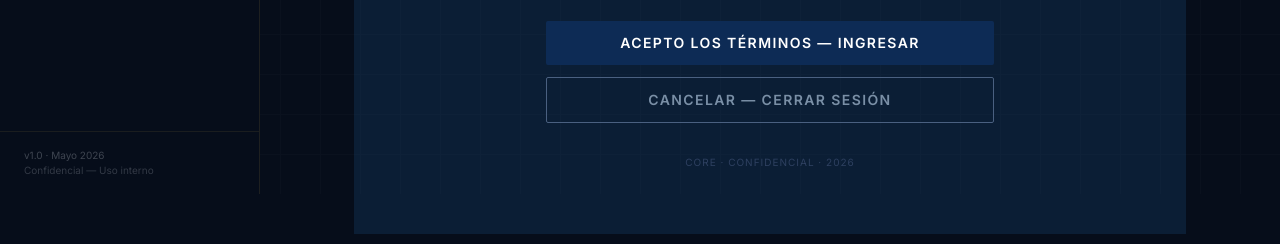
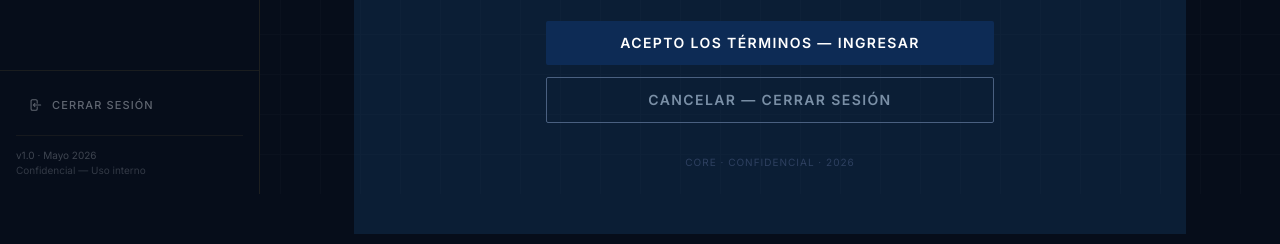
Before and after one commit to CharlieUY711/Core_Biblioteca, a Next.js app: page /aviso in a window 1280 px wide. Shown: the part 606-850 px from the top of the page. Built offline with nearby package versions, Linux system fonts and the light colour scheme.

Commit message:
feat: cerrar sesion en sidebar

```diff
--- a/app/components/Sidebar.tsx
+++ b/app/components/Sidebar.tsx
@@ -1,7 +1,7 @@
 'use client'
-
 import Link from 'next/link'
-import { usePathname } from 'next/navigation'
+import { usePathname, useRouter } from 'next/navigation'
+import { createClient } from '@/lib/supabaseClient'
 
 const navItems = [
   {
@@ -24,6 +24,13 @@ const navItems = [
 
 export default function Sidebar() {
   const pathname = usePathname()
+  const router = useRouter()
+
+  async function handleSignOut() {
+    const supabase = createClient()
+    await supabase.auth.signOut()
+    router.push('/login')
+  }
 
   return (
     <aside
@@ -66,9 +73,7 @@ export default function Sidebar() {
                     <Link
                       href={item.href}
                       className={`flex items-center gap-3 px-3 py-2 rounded-lg text-sm transition-all duration-150 ${
-                        isActive
-                          ? 'text-white'
-                          : 'hover:text-white'
+                        isActive ? 'text-white' : 'hover:text-white'
                       }`}
                       style={{
                         background: isActive ? 'rgba(201,168,76,0.1)' : 'transparent',
@@ -90,7 +95,35 @@ export default function Sidebar() {
       </nav>
 
       {/* Footer */}
-      <div className="px-6 py-4 border-t" style={{ borderColor: 'rgba(201,168,76,0.1)' }}>
+      <div className="px-4 py-4 border-t" style={{ borderColor: 'rgba(201,168,76,0.1)' }}>
+        {/* Sign out button */}
+        <button
+          onClick={handleSignOut}
+          className="w-full flex items-center gap-2.5 px-3 py-2 rounded-lg text-sm transition-all duration-150 mb-3"
+          style={{ color: 'rgba(232,237,245,0.4)', background: 'transparent' }}
+          onMouseEnter={e => {
+            (e.currentTarget as HTMLButtonElement).style.color = '#C0392B'
+            ;(e.currentTarget as HTMLButtonElement).style.background = 'rgba(192,57,43,0.08)'
+          }}
+          onMouseLeave={e => {
+            (e.currentTarget as HTMLButtonElement).style.color = 'rgba(232,237,245,0.4)'
+            ;(e.currentTarget as HTMLButtonElement).style.background = 'transparent'
+          }}
+        >
+          <svg
+            xmlns="http://www.w3.org/2000/svg"
+            className="w-3.5 h-3.5 flex-shrink-0"
+            fill="none"
+            viewBox="0 0 24 24"
+            stroke="currentColor"
+            strokeWidth={1.8}
+          >
+            <path strokeLinecap="round" strokeLinejoin="round" d="M15.75 9V5.25A2.25 2.25 0 0013.5 3h-6a2.25 2.25 0 00-2.25 2.25v13.5A2.25 2.25 0 007.5 21h6a2.25 2.25 0 002.25-2.25V15M12 9l-3 3m0 0l3 3m-3-3h12.75" />
+          </svg>
+          <span className="text-[11px] tracking-widest uppercase font-medium">Cerrar sesión</span>
+        </button>
+
+        <div style={{ borderTop: '1px solid rgba(201,168,76,0.08)' }} className="pt-3">
           <p className="text-[10px]" style={{ color: 'rgba(232,237,245,0.25)' }}>
             v1.0 · Mayo 2026
           </p>
@@ -98,6 +131,7 @@ export default function Sidebar() {
             Confidencial — Uso interno
           </p>
         </div>
+      </div>
     </aside>
   )
 }
```
Lines whose indentation alone changed are shown as unchanged.
